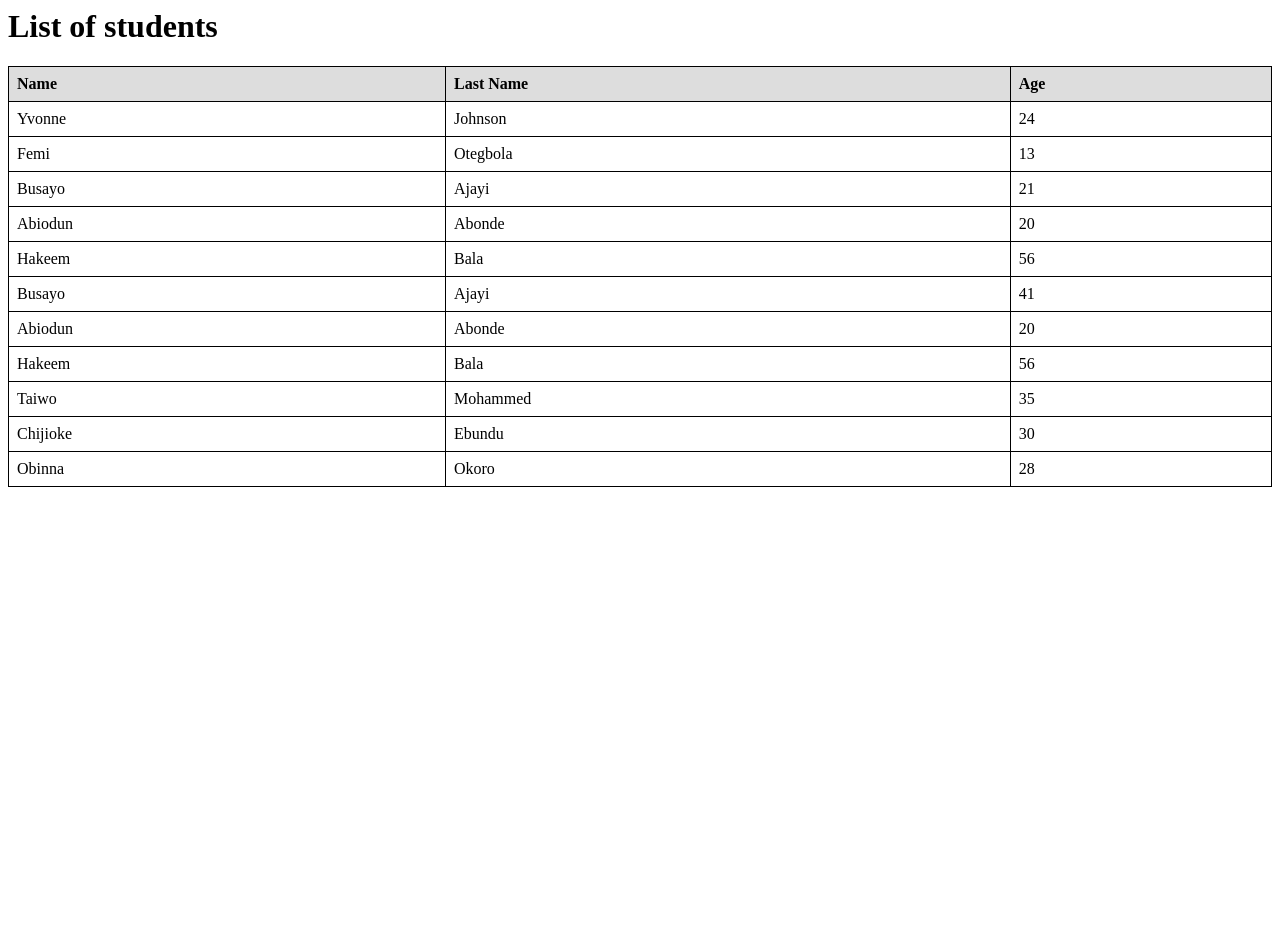
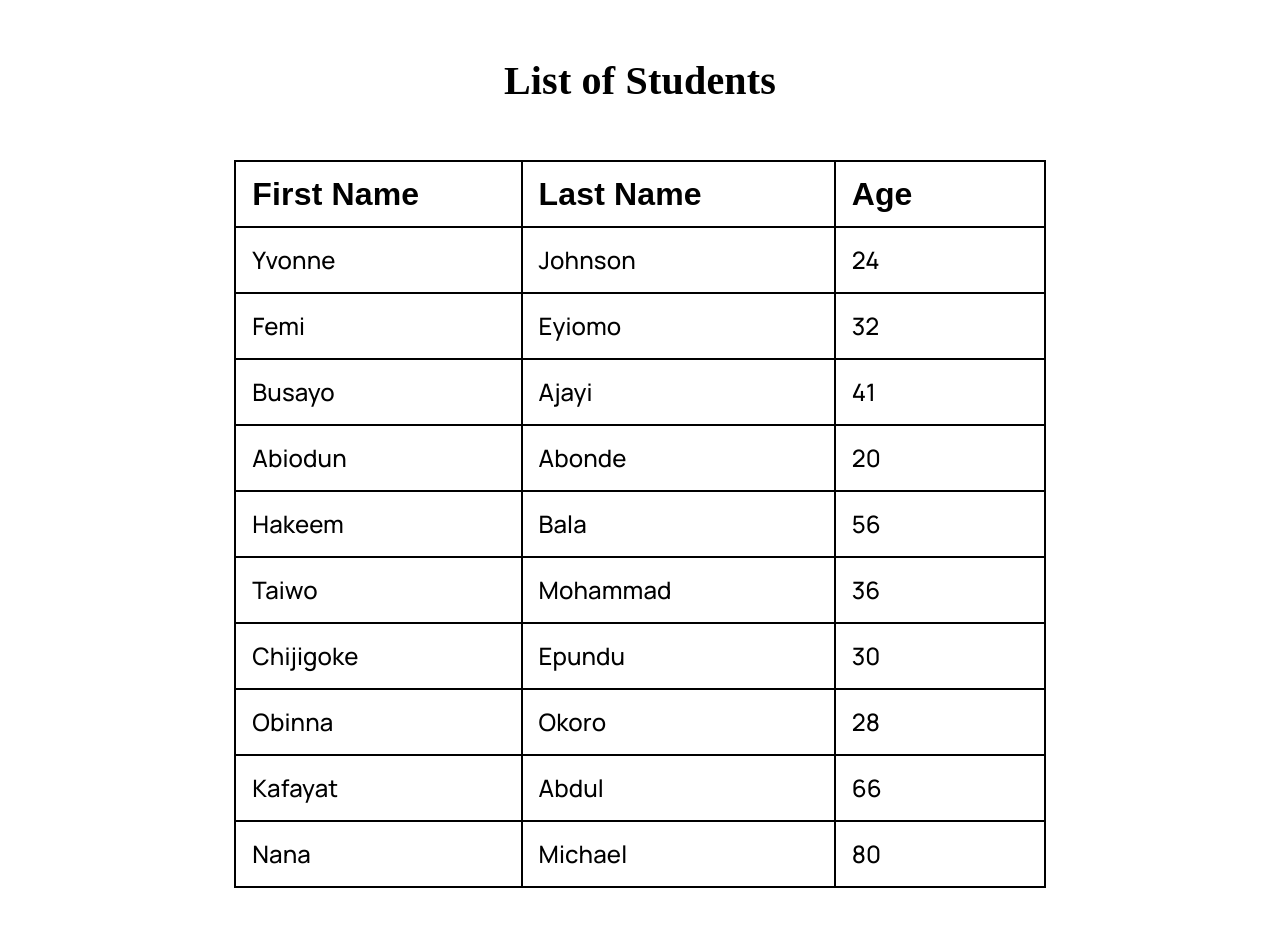
Before and after one commit to femorra/sample-tables, a plain HTML site: page index.html in a window 1280 px wide. Before the commit the page ends 800 px from the top, so only its background shows below. Drawn offline with Linux system fonts and the light colour scheme; a web font is replaced by a local one.

Commit message:
3rd commit

```diff
--- a/index.html
+++ b/index.html
@@ -1,10 +1,19 @@
+
+<!DOCTYPE html>
+<html lang="en">
+<head>
+    <meta charset="UTF-8">
+    <meta http-equiv="X-UA-Compatible" content="IE=edge">
+    <meta name="viewport" content="width=device-width, initial-scale=1.0">
+    <title>Table</title>
     <link rel="stylesheet" href="style table.css">
-<h1>List of students</h1>
-
+</head>
+<body>
+    <h1>List of Students</h1>
     <table>
         <thead>
             <tr>
-        <th>Name</th>
+                <th>First Name</th>
                 <th>Last Name</th>
                 <th>Age</th>
             </tr>
@@ -17,23 +26,8 @@
             </tr>
             <tr>
                 <td>Femi</td>
-        <td>Otegbola</td>
-        <td>13</td>
-      </tr>
-      <tr>
-        <td>Busayo</td>
-        <td>Ajayi</td>
-        <td>21</td>
-      </tr>
-      <tr>
-        <td>Abiodun</td>
-        <td>Abonde</td>
-        <td>20</td>
-      </tr>
-      <tr>
-        <td>Hakeem</td>
-        <td>Bala</td>
-        <td>56</td>
+                <td>Eyiomo</td>
+                <td>32</td>
             </tr>
             <tr>
                 <td>Busayo</td>
@@ -52,12 +46,12 @@
             </tr>
             <tr>
                 <td>Taiwo</td>
-        <td>Mohammed</td>
-        <td>35</td>
+                <td>Mohammad</td>
+                <td>36</td>
             </tr>
             <tr>
-        <td>Chijioke</td>
-        <td>Ebundu</td>
+                <td>Chijigoke</td>
+                <td>Epundu</td>
                 <td>30</td>
             </tr>
             <tr>
@@ -65,5 +59,17 @@
                 <td>Okoro</td>
                 <td>28</td>
             </tr>
+            <tr>
+                <td>Kafayat</td>
+                <td>Abdul</td>
+                <td>66</td>
+            </tr>
+            <tr>
+                <td>Nana</td>
+                <td>Michael</td>
+                <td>80</td>
+            </tr>
         </tbody>
     </table>
+</body>
+</html>
--- a/style table.css
+++ b/style table.css
@@ -1,17 +1,58 @@
-table {
-    width: 100%;
+@import url('https://fonts.googleapis.com/css2?family=Halant:wght@600;700&family=Manrope:wght@500&display=swap');
+
+*{
+    padding: 0;
+    margin: 0;
+    box-sizing: border-box;
+    font-family: 'Halant', serif;
+    font-family: 'Manrope', sans-serif;
+}
+
+body{
+    text-align: center;
+}
+
+h1{
+    font-family: 'Halant', serif;
+    font-size: 40px;
+    font-weight: 700;
+    line-height: 60px;
+    letter-spacing: 0.005em;
+    text-align: center;
+    margin: 51px 0 49px 0;
+}
+
+
+table{
+    margin: auto;
+    margin-bottom: 160px;
+}
+
+table, th, td{
+    border: 2px solid  #000000;
     border-collapse: collapse;
-  }
+    padding: 14px 162px 14px 16px;
+}
 
-  th {
-    background-color: #ddd;
-    border: 1px solid #000;
+th{
+    font-family: 'Halant', sans-serif;
+    font-size: 32px;
+    font-weight: 600;
+    line-height: 48px;
+    letter-spacing: 0.005em;
+    padding: 8px 87px 8px 16px;
     text-align: left;
-    padding: 8px;
-  }
 
-  td {
-    border: 1px solid #000;
+}
+
+td{
+    font-family: 'Manrope', sans-serif;
+    font-size: 24px;
+    font-weight: 500;
+    line-height: 36px;
+    letter-spacing: 0.005em;
     text-align: left;
-    padding: 8px;
-  }
+    padding: 14px 162px 14px 16px;
+
+
+}
```
Lines whose indentation alone changed are shown as unchanged.
